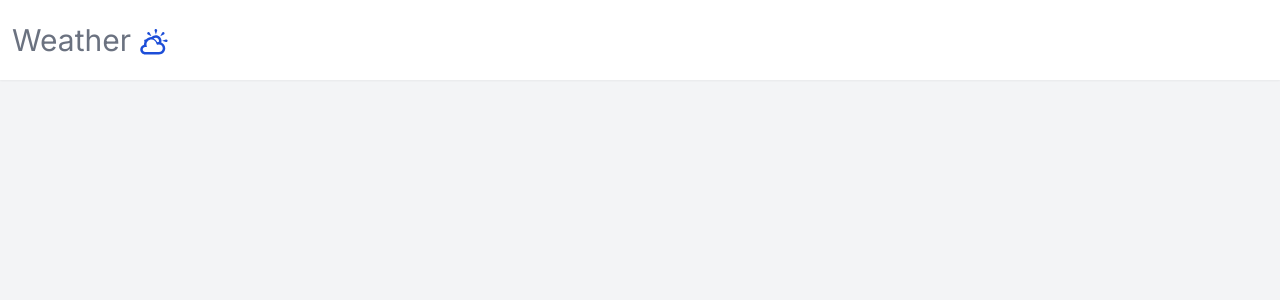
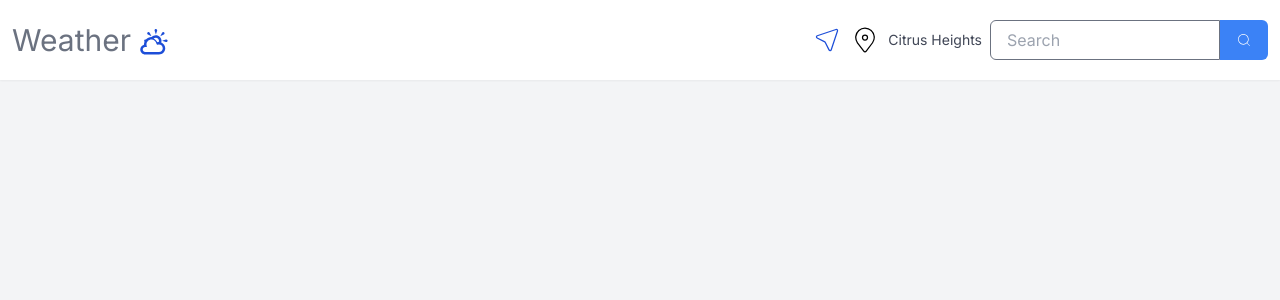
Before and after one commit to AlekseiIvanovI/weather_app_v2, a Next.js app: page / in a window 1280 px wide. Shown: the top 300 px of the page. Built offline with nearby package versions, Linux system fonts and the light colour scheme.

Commit message:
new commit

```diff
--- a/src/app/components/Navbar.tsx
+++ b/src/app/components/Navbar.tsx
@@ -1,5 +1,8 @@
 import React from 'react'
 import { TiWeatherPartlySunny } from "react-icons/ti";
+import { CiLocationArrow1 } from "react-icons/ci";
+import { CiLocationOn } from "react-icons/ci";
+import SearchBox from './SearchBox';
 
 type Props = {}
 
@@ -11,6 +14,15 @@ export default function Navbar({}: Props) {
                 <h2 className='text-gray-500 text-3xl'>Weather</h2>
                 <TiWeatherPartlySunny className='text-3xl mt-1 text-blue-700'/>
             </p>
+            {/* */}
+            <section className='flex gap-2 items-center'>
+                <CiLocationArrow1 className='text-3xl text-blue-700 hover:opacity-50 cursor-pointer'/>
+                <CiLocationOn className='text-3xl hover:opacity-50 cursor-pointer'/>
+                <p className='text-slate-900/80 text-sm'> Citrus Heights  </p>
+                <div>
+                    <SearchBox />
+                </div>
+            </section>
         </div>
     </div>
   )
--- /dev/null
+++ b/src/app/components/SearchBox.tsx
@@ -0,0 +1,37 @@
+import React from 'react'
+import { CiSearch } from "react-icons/ci";
+
+type Props = {}
+
+export default function SearchBox({}: Props) {
+  return (
+    <form className='flex relative items-center justify-center h-10'>
+        <input type="text" placeholder='Search'
+            className='
+            px-4
+            py-2
+            w-[230px]
+            border
+            border-gray-500
+            rounded-l-md
+            focus:outline-none
+            focus:border-blue-500
+            h-full'
+        />
+        <button className='
+        px-4
+        py-[9px]
+        bg-blue-500
+        text-white
+        rounded-r-md
+        focus:outline-none
+        hover:bg-blue-700
+        whitespace-nowrap
+        h-full
+
+        '>
+            <CiSearch />
+        </button>
+    </form>
+  )
+}
```
